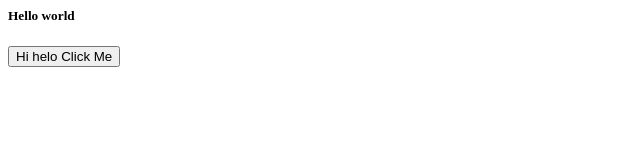
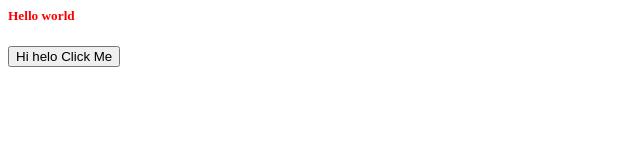
Before and after one commit to AadilVarsh/aadilvarsh.github.io, a plain HTML site: page index.html in a window 1280 px wide. Shown: the full height of the page, 0-640 px from the left. Drawn offline with Linux system fonts and the light colour scheme.

Commit message:
Update index.html

```diff
--- a/index.html
+++ b/index.html
@@ -1,6 +1,6 @@
 <html>
 	<body>
-		<h5>Hello world</h5>
+		<h5 style = "color : red">Hello world</h5>
 		<button href = "https://youtu.be/oHg5SJYRHA0">Hi helo Click Me</button>
 
 	</body>
```
